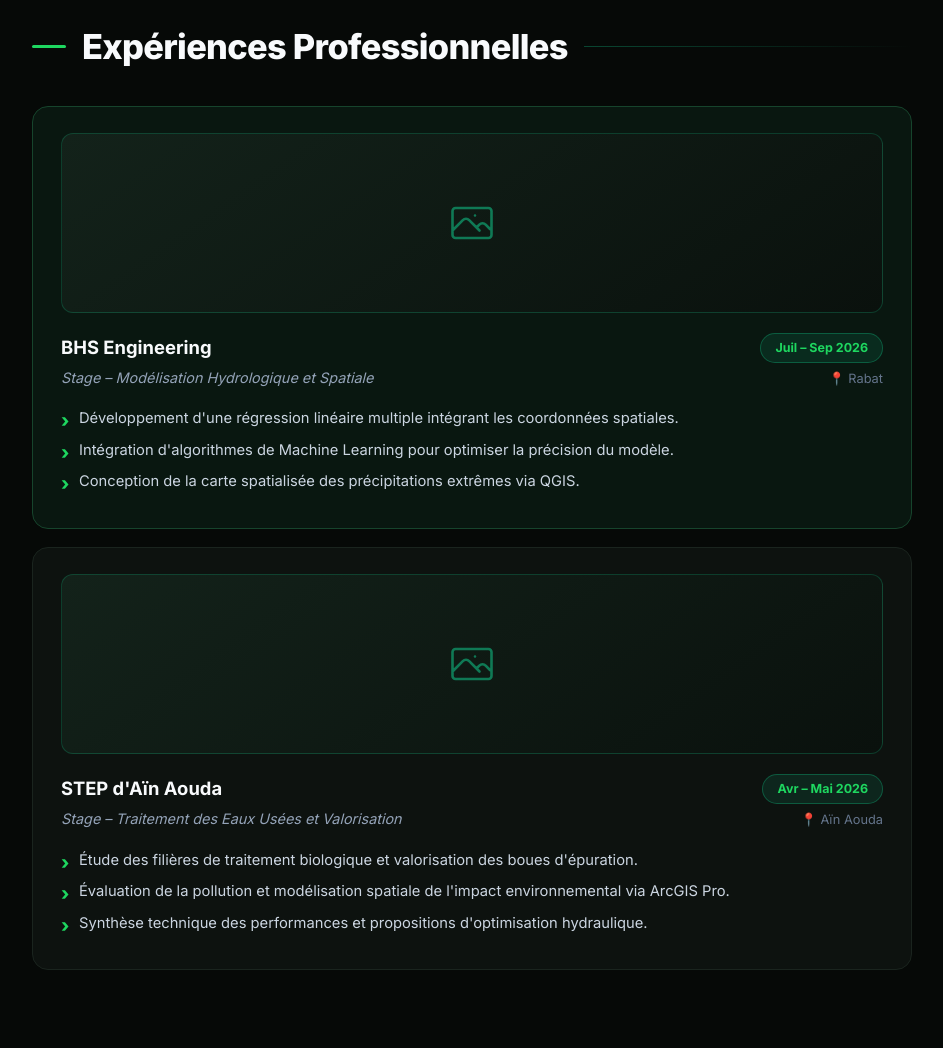
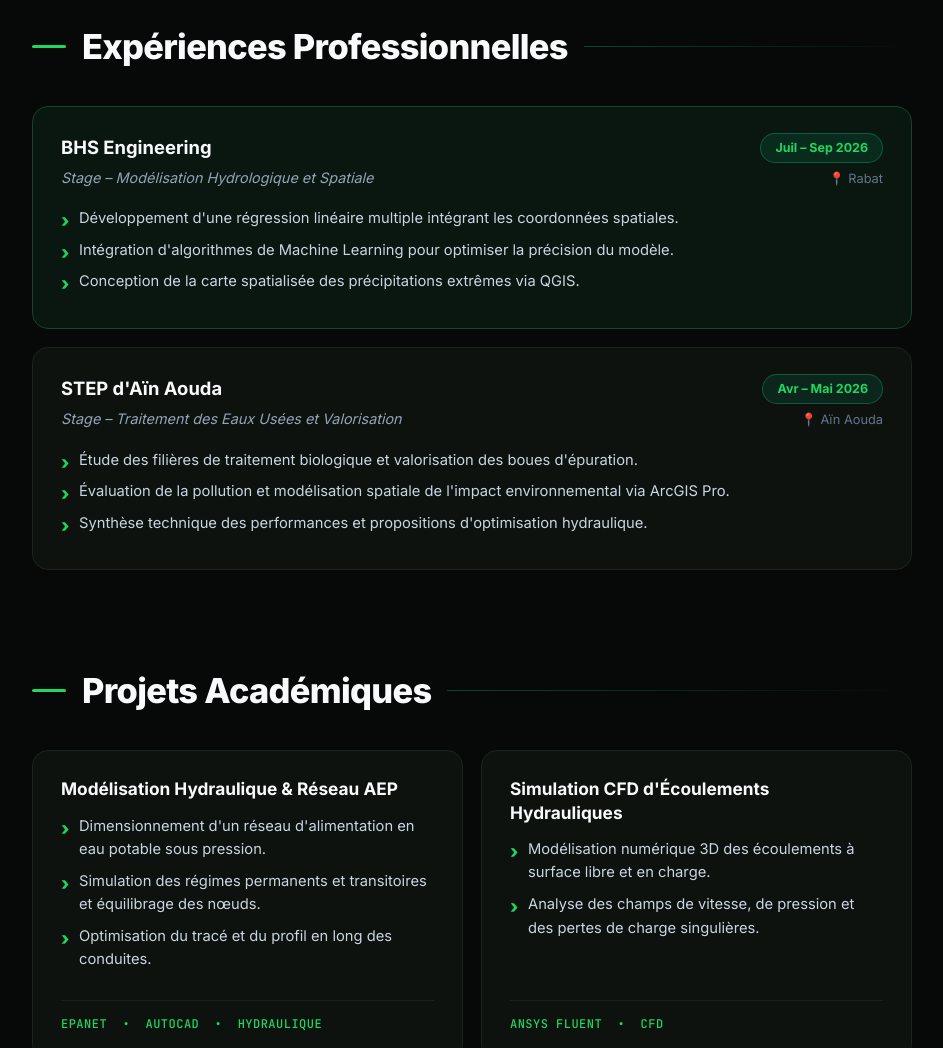
Before and after one commit to hichammallak710-sudo/hichammallak710-sudo.github.io, a plain HTML site: page index.html in a window 1280 px wide. Shown: the part 1720-2768 px from the top of the page, without its empty margins (168-1111 px from the left). Drawn offline with Linux system fonts and the light colour scheme.

Commit message:
Update index.html

```diff
--- a/index.html
+++ b/index.html
@@ -136,13 +136,6 @@
             </div>
 
             <div class="card card-green-tint exp-card">
-                <!-- Image : ajoutez le fichier bhs.jpg dans le dépôt GitHub -->
-                <div class="exp-image">
-                    <svg class="exp-image-icon" viewBox="0 0 24 24" fill="none" stroke="currentColor" stroke-width="1.3">
-                        <path stroke-linecap="round" stroke-linejoin="round" d="M2.25 15.75l5.16-5.16a2.25 2.25 0 013.18 0l5.16 5.16m-1.5-1.5l1.41-1.41a2.25 2.25 0 013.18 0l2.16 2.16M3.75 19.5h16.5a1.5 1.5 0 001.5-1.5V6a1.5 1.5 0 00-1.5-1.5H3.75A1.5 1.5 0 002.25 6v12a1.5 1.5 0 001.5 1.5zM13.5 8.25h.008v.008H13.5V8.25z"/>
-                    </svg>
-                    <img src="bhs.jpg" alt="BHS Engineering – modélisation hydrologique et cartographie" loading="lazy" onerror="this.style.display='none'">
-                </div>
                 <div class="exp-top">
                     <div>
                         <h3>BHS Engineering</h3>
@@ -161,13 +154,6 @@
             </div>
 
             <div class="card exp-card">
-                <!-- Image : ajoutez le fichier step.jpg dans le dépôt GitHub -->
-                <div class="exp-image">
-                    <svg class="exp-image-icon" viewBox="0 0 24 24" fill="none" stroke="currentColor" stroke-width="1.3">
-                        <path stroke-linecap="round" stroke-linejoin="round" d="M2.25 15.75l5.16-5.16a2.25 2.25 0 013.18 0l5.16 5.16m-1.5-1.5l1.41-1.41a2.25 2.25 0 013.18 0l2.16 2.16M3.75 19.5h16.5a1.5 1.5 0 001.5-1.5V6a1.5 1.5 0 00-1.5-1.5H3.75A1.5 1.5 0 002.25 6v12a1.5 1.5 0 001.5 1.5zM13.5 8.25h.008v.008H13.5V8.25z"/>
-                    </svg>
-                    <img src="step.jpg" alt="STEP d'Aïn Aouda – station de traitement des eaux usées" loading="lazy" onerror="this.style.display='none'">
-                </div>
                 <div class="exp-top">
                     <div>
                         <h3>STEP d'Aïn Aouda</h3>
@@ -205,7 +191,7 @@
                         </ul>
                     </div>
                     <div class="project-footer">
-                        <span>EPANET  •  AUTOCAD  •  HYDRAULIQUE</span>
+                        <span>EPANET  •  AUTOCAD  •  HYDRAULIQUE</span>
                     </div>
                 </div>
 
@@ -218,7 +204,7 @@
                         </ul>
                     </div>
                     <div class="project-footer">
-                        <span>ANSYS FLUENT  •  CFD</span>
+                        <span>ANSYS FLUENT  •  CFD</span>
                     </div>
                 </div>
 
@@ -231,7 +217,7 @@
                         </ul>
                     </div>
                     <div class="project-footer">
-                        <span>QGIS  •  ARCGIS PRO  •  TÉLÉDÉTECTION</span>
+                        <span>QGIS  •  ARCGIS PRO  •  TÉLÉDÉTECTION</span>
                     </div>
                 </div>
 
@@ -244,7 +230,7 @@
                         </ul>
                     </div>
                     <div class="project-footer">
-                        <span>ASSAINISSEMENT  •  DESSALEMENT</span>
+                        <span>ASSAINISSEMENT  •  DESSALEMENT</span>
                     </div>
                 </div>
             </div>
@@ -341,7 +327,6 @@
                 <span class="card-tag-green">🎯 ACTIVITÉS PARASCOLAIRES</span>
                 <ul class="green-list">
                     <li>Membre actif – Association des Élèves Ingénieurs en Génie Rural (IAV Hassan II)</li>
-                    <li>Chef de comité – Projet GIL</li>
                 </ul>
             </div>
         </section>
```
